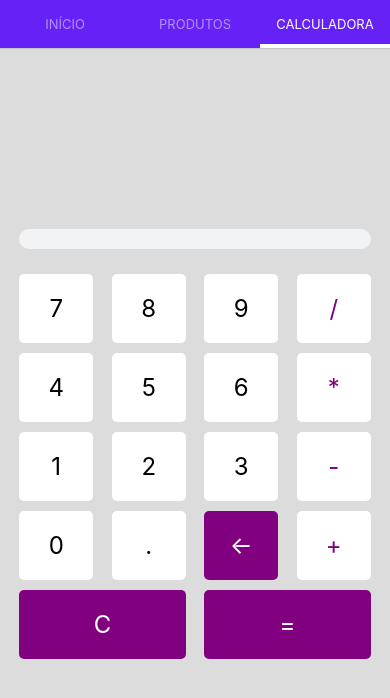
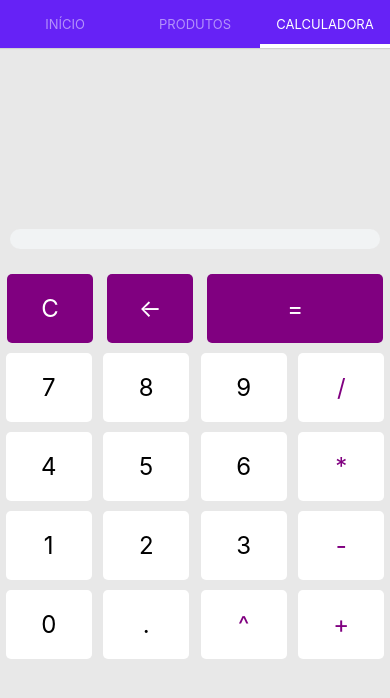
Before and after one commit to IIIgorMoura/appMercado, a React Native app: screen /calculadora in a window 390 px wide. Shown: the top 698 px of the page. Built offline with nearby package versions, Linux system fonts and the light colour scheme.

Commit message:
calculadora atualizada

```diff
--- a/pages/calculadora.tsx
+++ b/pages/calculadora.tsx
@@ -1,6 +1,7 @@
 import React, { useState } from 'react';
 import { StatusBar } from 'expo-status-bar';
 import { StyleSheet, Text, TouchableOpacity, View } from 'react-native';
+import ESTILOS from '../styles/ESTILOS';
 
 export function Calculadora() {
     const [exibicao, setExibicao] = useState('');
@@ -9,7 +10,7 @@ export function Calculadora() {
     const handlePressionar = (value: string) => {
         if (value === '=') {
             try {
-                setResultado(eval(exibicao).toString());
+                setResultado(eval(exibicao.replace('^', '**')).toString());
             } catch (e) {
                 setResultado('Error');
             }
@@ -27,7 +28,7 @@ export function Calculadora() {
         if (value === '=') return [styles.btn, styles.equalBtn];
         if (value === '←') return [styles.btn, styles.apagarBtn];
         if (value === 'Limpar') return [styles.btn, styles.limparBtn];
-        if (['+', '-', '/', '*'].includes(value)) return [styles.btn, styles.operacaoBtn];
+        if (['+', '-', '/', '*', '^'].includes(value)) return [styles.btn, styles.operacaoBtn];
         return styles.btn;
     };
 
@@ -41,6 +42,8 @@ export function Calculadora() {
                 return [styles.btnTxt, styles.divideTxt];
             case '*':
                 return [styles.btnTxt, styles.multiplyTxt];
+            case '^':
+                return [styles.btnTxt, styles.powerTxt];
             case '=':
                 return [styles.btnTxt, styles.whiteTxt];
             case '←':
@@ -52,11 +55,22 @@ export function Calculadora() {
     };
 
     return (
-        <View style={styles.container}>
+        <View style={ESTILOS.container}>
             <StatusBar style="light" />
             <View style={styles.displayContainer}>
                 <Text style={styles.exibicao}>{exibicao}</Text>
                 <Text style={styles.resultado}>{resultado}</Text>
+            </View>
+            <View style={styles.linhaBtnSuperior}>
+                <TouchableOpacity style={[styles.btn, styles.limparBtn]} onPress={() => handlePressionar('Limpar')}>
+                    <Text style={getButtonTextStyle('Limpar')}>C</Text>
+                </TouchableOpacity>
+                <TouchableOpacity style={[styles.btn, styles.apagarBtn]} onPress={() => handlePressionar('←')}>
+                    <Text style={getButtonTextStyle('←')}>←</Text>
+                </TouchableOpacity>
+                <TouchableOpacity style={[styles.btn, styles.equalBtn]} onPress={() => handlePressionar('=')}>
+                    <Text style={getButtonTextStyle('=')}>=</Text>
+                </TouchableOpacity>
             </View>
             <View style={styles.linhaBtn}>
                 {['7', '8', '9', '/'].map(value => (
@@ -80,19 +94,11 @@ export function Calculadora() {
                 ))}
             </View>
             <View style={styles.linhaBtn}>
-                {['0', '.', '←', '+'].map(value => (
+                {['0', '.', '^', '+'].map(value => (
                     <TouchableOpacity key={value} style={getButtonStyle(value)} onPress={() => handlePressionar(value)}>
                         <Text style={getButtonTextStyle(value)}>{value}</Text>
                     </TouchableOpacity>
                 ))}
-            </View>
-            <View style={styles.linhaBtn}>
-                <TouchableOpacity style={[styles.btn, styles.limparBtn]} onPress={() => handlePressionar('Limpar')}>
-                    <Text style={getButtonTextStyle('Limpar')}>C</Text>
-                </TouchableOpacity>
-                <TouchableOpacity style={[styles.btn, styles.equalBtn]} onPress={() => handlePressionar('=')}>
-                    <Text style={getButtonTextStyle('=')}>=</Text>
-                </TouchableOpacity>
             </View>
         </View>
     );
@@ -123,6 +129,12 @@ const styles = StyleSheet.create({
         color: 'purple',
         fontWeight: 'bold',
     },
+    linhaBtnSuperior: {
+        flexDirection: 'row',
+        justifyContent: 'space-around',
+        width: '100%',
+        marginVertical: 5,
+    },
     linhaBtn: {
         flexDirection: 'row',
         justifyContent: 'space-around',
@@ -133,7 +145,7 @@ const styles = StyleSheet.create({
         backgroundColor: 'white',
         padding: 20,
         borderRadius: 5,
-        width: '20%',
+        width: '22%',
         alignItems: 'center',
     },
     btnTxt: {
@@ -155,6 +167,9 @@ const styles = StyleSheet.create({
     multiplyTxt: {
         color: 'purple',
     },
+    powerTxt: {
+        color: 'purple',
+    },
     equalBtn: {
         backgroundColor: 'purple',
         width: '45%',
@@ -164,10 +179,11 @@ const styles = StyleSheet.create({
     },
     apagarBtn: {
         backgroundColor: 'purple',
+        width: '22%',
     },
     limparBtn: {
         backgroundColor: 'purple',
-        width: '45%',
+        width: '22%',
     },
     whiteTxt: {
         color: 'white',
```
